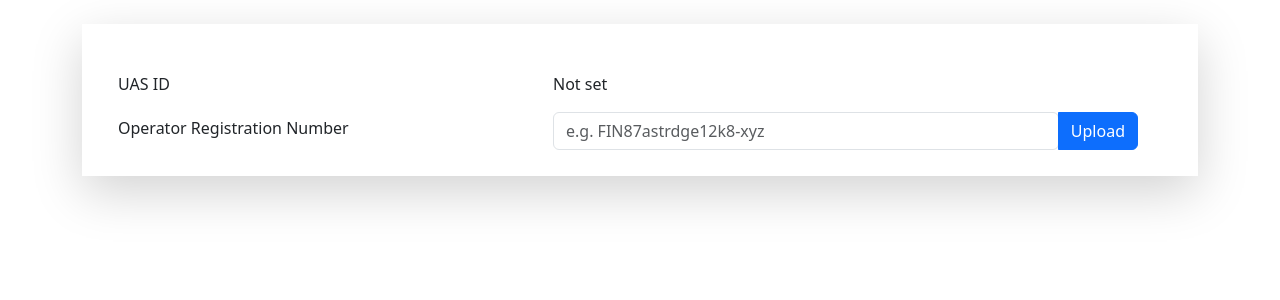
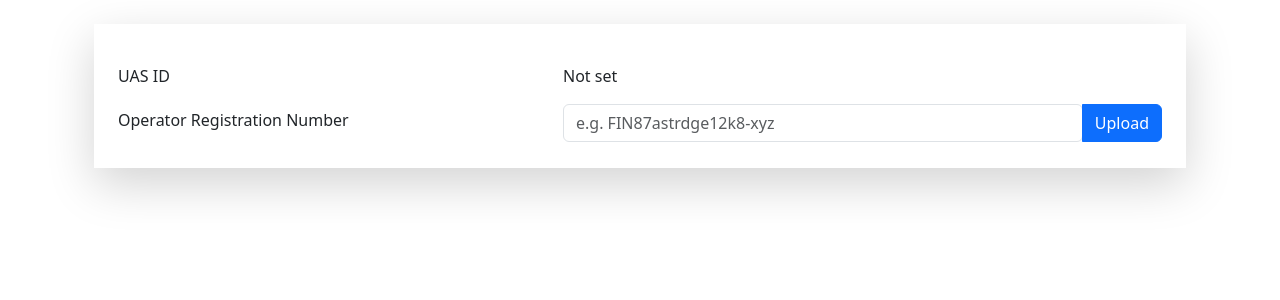
Before and after one commit to starcopter/dronetag-agent, a FastAPI app: template services/agent/templates/index.html in a window 1280 px wide. Shown: the top 300 px of the page. Run offline with FastAPI, Linux system fonts and the light colour scheme; the template is opened without the code that fills it, so the values that code supplies are empty; some libraries are stand-ins or nearby versions.

Commit message:
Tweak web app layout

```diff
--- a/auterion-app.yml
+++ b/auterion-app.yml
@@ -2,7 +2,7 @@ auterion-api-version: 2
 auterion-app-base: v2
 
 app-name: dronetag-agent
-app-version: 0.7.0  # auto-generated, do not edit
+app-version: 0.7.1  # auto-generated, do not edit
 app-author: com.starcopter
 target-platform:
   - skynode
--- a/services/agent/pyproject.toml
+++ b/services/agent/pyproject.toml
@@ -1,6 +1,6 @@
 [project]
 name = "dronetag-agent"
-version = "0.7.0"
+version = "0.7.1"
 description = "MAVLink relay to couple a Dronetag DRI module with Skynode."
 readme = "README.md"
 authors = [
--- a/services/agent/templates/base.html
+++ b/services/agent/templates/base.html
@@ -9,7 +9,7 @@
 </head>
 
 <body>
-    <div class="container p-4">
+    <div class="container p-2 p-sm-4">
         {% block content %}
         <h1>Welcome to {{ title }}!</h1>
         {% endblock content %}
--- a/services/agent/templates/index.html
+++ b/services/agent/templates/index.html
@@ -1,17 +1,17 @@
 {% extends "base.html" %}
 
 {% block content %}
-<div class="row shadow-lg p-4">
+<div class="shadow-lg p-4">
   <h1>{{ title }}</h1>
 
   <div class="row mt-3">
-    <div class="col-5">UAS ID</div>
-    <div class="col-7">{{ uas_id | default("Not set") }}</div>
+    <div class="col-4 col-md-5">UAS ID</div>
+    <div class="col-8 col-md-7">{{ uas_id | default("Not set") }}</div>
   </div>
   {% if skynode %}
   <div class="row mt-3">
-    <div class="col-5">Skynode</div>
-    <div class="col-7">{{ skynode }}</div>
+    <div class="col-4 col-md-5">Skynode</div>
+    <div class="col-8 col-md-7">{{ skynode }}</div>
   </div>
   {% endif %}
 
```
Also changed, not shown: 1 other file.
